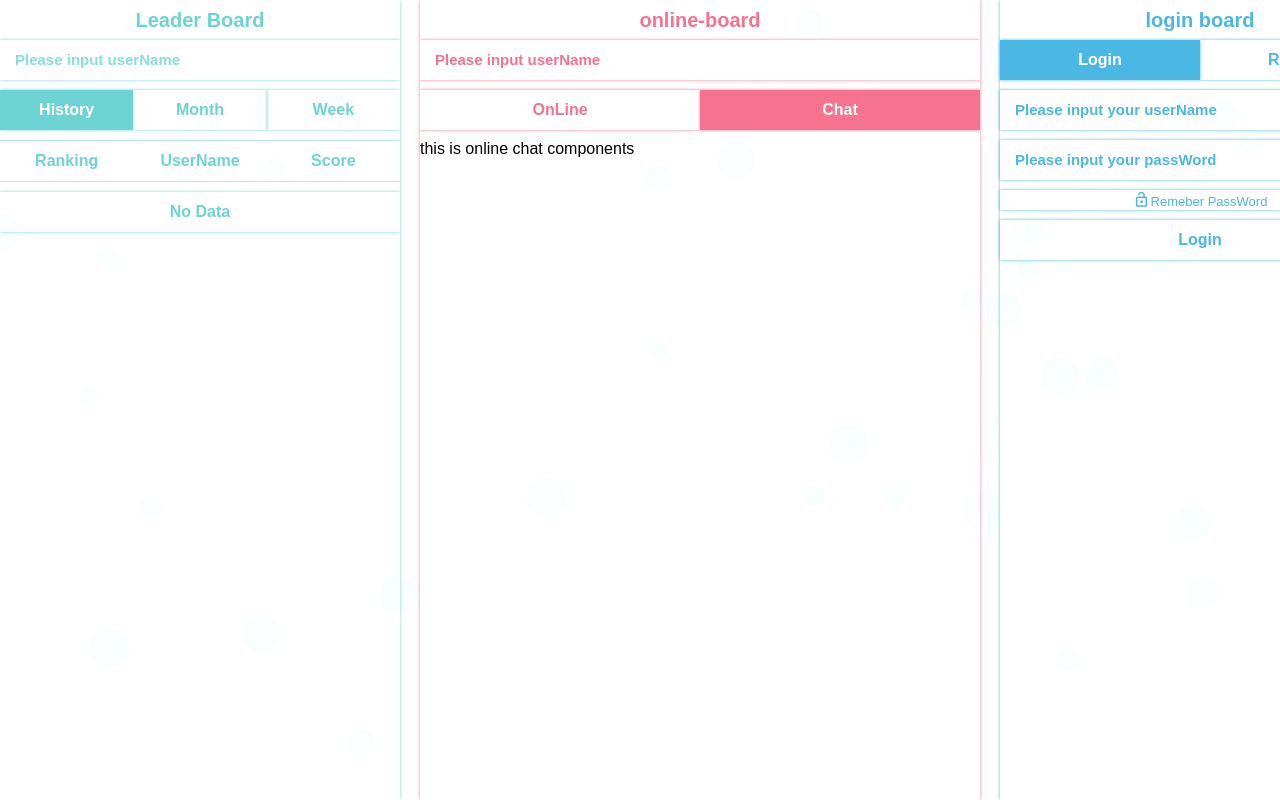
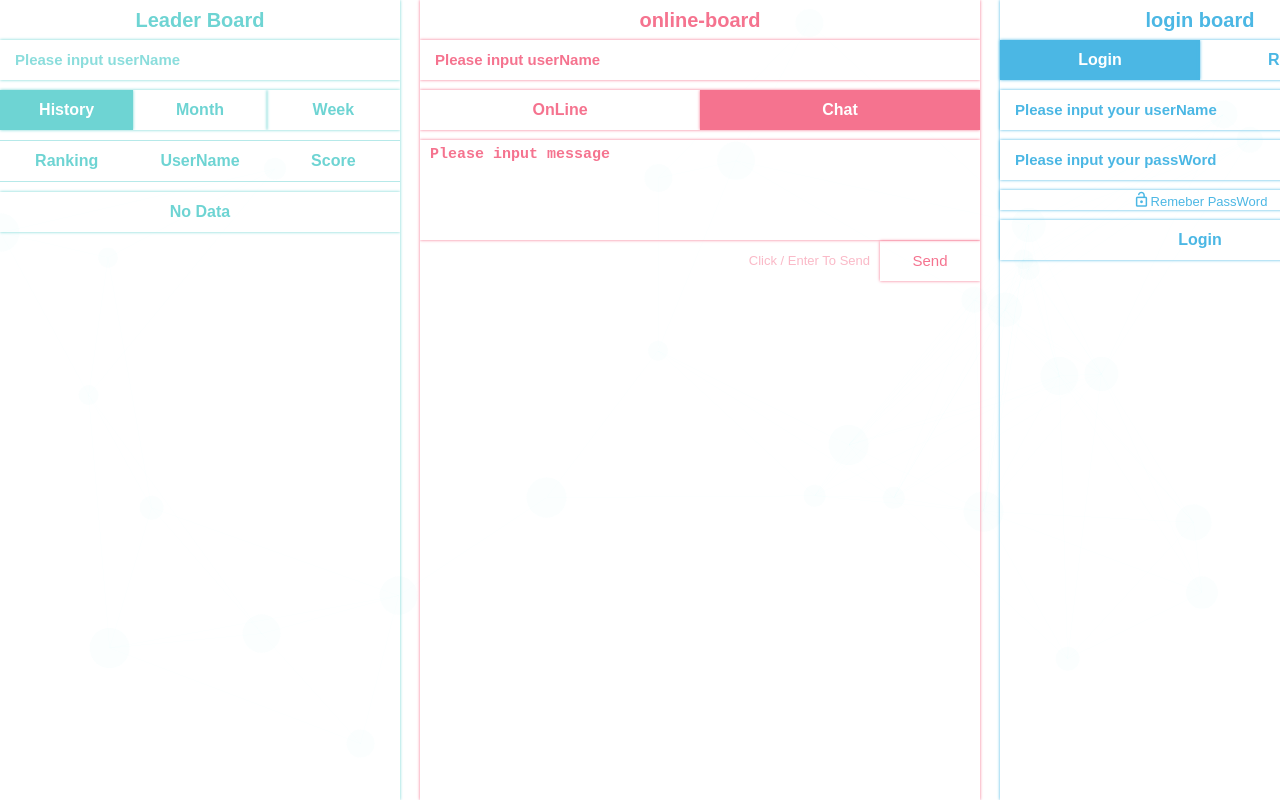
Before and after one commit to Mr-LiXianSheng/tetris, a Vue app: page / in a window 1280 px wide. Both pictures are taken after a click on the element "Chat". Shown: the top 800 px of the page. Built offline with nearby package versions, Linux system fonts and the light colour scheme.

Commit message:
add chat frame style

```diff
--- a/src/pages/mainContent/components/onlineChat.vue
+++ b/src/pages/mainContent/components/onlineChat.vue
@@ -1,14 +1,31 @@
 <template>
   <div id="online-chat">
-    this is online chat components
+    <div class="content">
+
+    </div>
+    <div class="inputer">
+      <textarea class="textarea" placeholder="Please input message"></textarea>
+      <div class="footer">
+        Click / Enter To Send
+        <div class="send-btn">Send</div>
+      </div>
+    </div>
   </div>
 </template>
 
 <script>
+import { mapState } from 'vuex'
+
 export default {
   name: 'OnlineChat',
   data () {
     return {}
+  },
+  computed: {
+    ...mapState(['chatMessage'])
+  },
+  methods: {
+
   }
 }
 </script>
@@ -16,5 +33,61 @@ export default {
 <style lang="less">
 @import '../../../assets/style/color.less';
 
-#online-chat {}
+#online-chat {
+  display: flex;
+  flex-direction: column;
+  flex: 1;
+
+  .content {
+    flex: 1;
+  }
+
+  .inputer {
+    .textarea {
+      width: 100%;
+      border: 0px;
+      resize: none;
+      box-shadow: 0 0 3px @deep-color;
+      height: 100px;
+      outline: none;
+      text-indent: 10px;
+      margin-bottom: -3px;
+      line-height: 30px;
+
+      &::-webkit-input-placeholder {
+        color: fade(@deep-color, 100);
+      }
+    }
+
+    .footer {
+      height: 40px;
+      line-height: 40px;
+      text-align: right;
+      color: fade(@deep-color, 50);
+      font-size: 13px;
+
+      .send-btn {
+        width: 100px;
+        float: right;
+        text-align: center;
+        box-shadow: 0 0 3px @deep-color;
+        color: @deep-color;
+        margin-left: 10px;
+        font-size: 15px;
+        cursor: pointer;
+        box-sizing: border-box;
+        transition: all 0.3s;
+
+        &:hover {
+          color: #fff;
+          background-color: @deep-color;
+        }
+
+        &:active {
+          border: 1px solid fade(@deep-color, 50);
+        }
+      }
+    }
+  }
+}
 </style>
```
